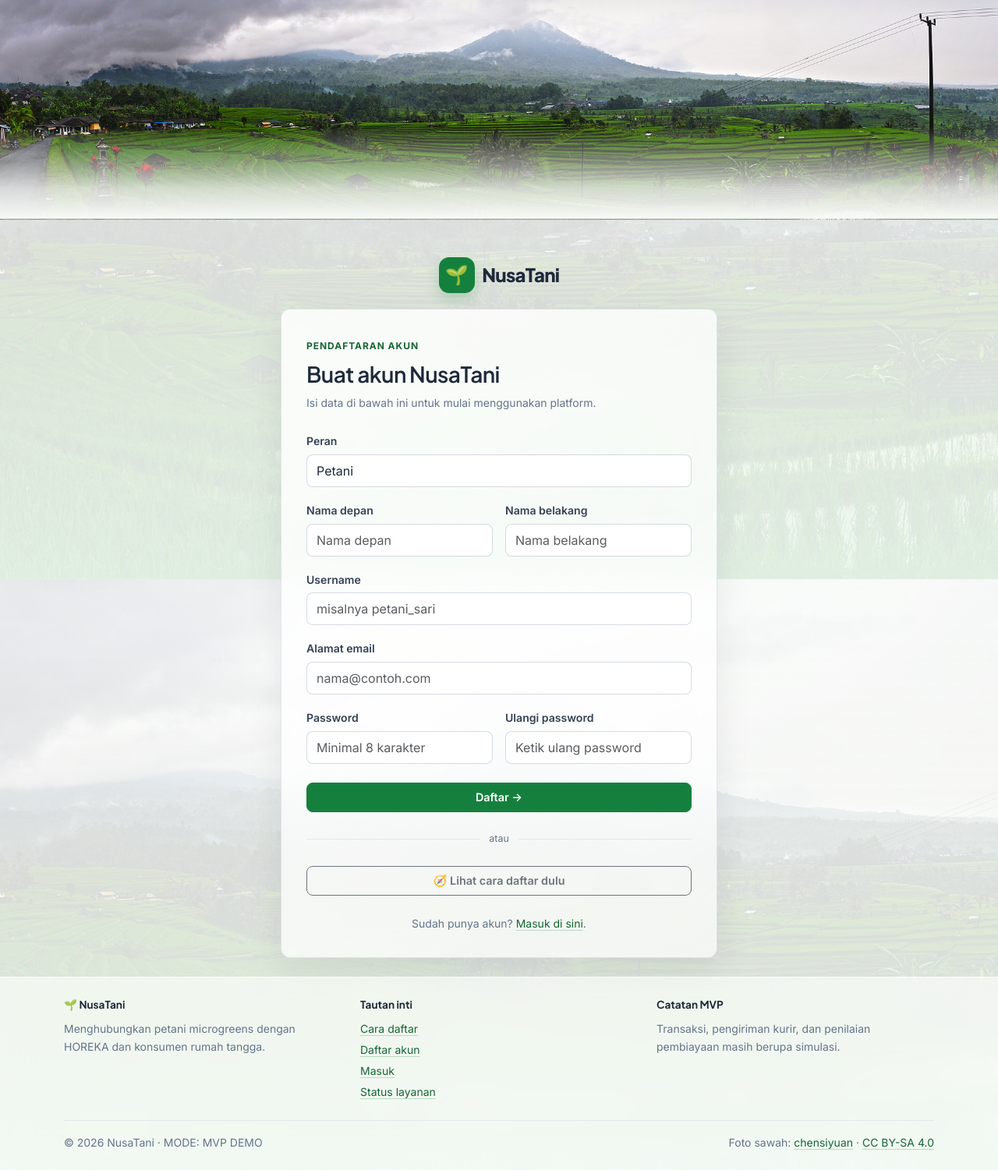
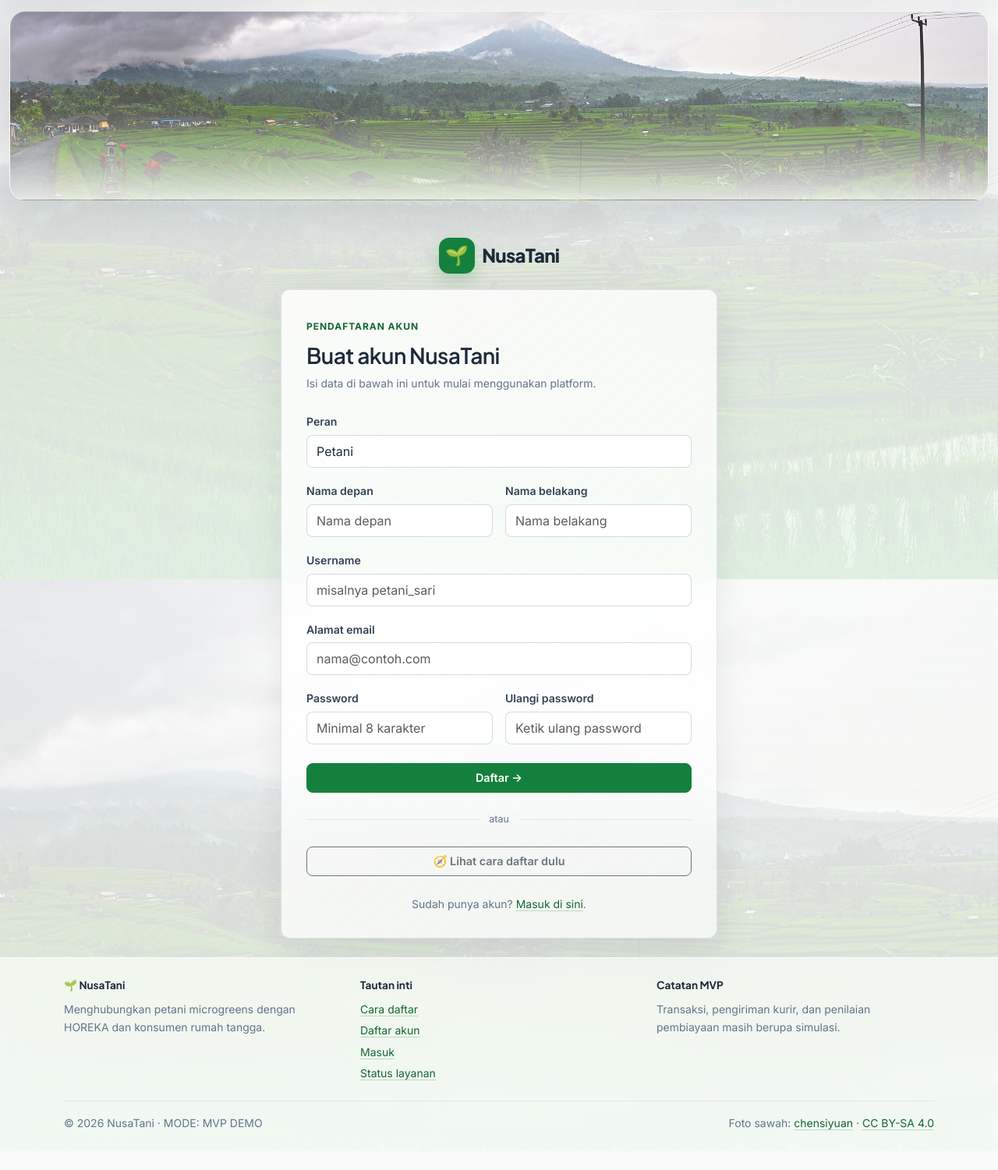
Before and after one commit to aksara26/Nusatani, a Django app: page /accounts/daftar/ in a window 1280 px wide. Shown: the part 57-1558 px from the top of the page at 78% size. After the commit the page ends 1507 px from the top, so only its background shows below. Run offline with Django 5.2, Linux system fonts and the light colour scheme.

Commit message:
Rapikan panel sawah publik agar menyatu dengan latar kaca

```diff
--- a/static/css/app.css
+++ b/static/css/app.css
@@ -370,17 +370,22 @@ a:hover {
   z-index: 1;
 }
 
-/* Public pages: foto sawah + gunung nyata di pita atas. Tidak ada teks di atas foto,
-   jadi gambar tidak pernah menutupi atau mengganggu keterbacaan formulir. */
+/* Public pages: pita sawah sebagai panel kaca, menyatu dengan latar global. */
 .public-hero {
-  height: clamp(180px, 22vw, 300px);
-  background-color: var(--nt-bg);
+  height: clamp(150px, 19vw, 250px);
+  width: min(100% - 1.5rem, 1320px);
+  margin: 0.85rem auto 0;
+  border: 1px solid var(--nt-glass-border);
+  border-radius: 20px;
+  box-shadow: var(--nt-glass-shadow);
+  background-color: transparent;
   background-image:
-    linear-gradient(180deg, rgba(248, 250, 248, 0) 58%, rgba(248, 250, 248, 0.82) 86%, var(--nt-bg) 100%),
+    linear-gradient(180deg, rgba(248, 250, 248, 0.08) 0%, rgba(248, 250, 248, 0.3) 54%, rgba(248, 250, 248, 0.9) 100%),
     url("../images/highland-sawah.jpg");
   background-repeat: no-repeat;
   background-position: center 45%, center 42%;
   background-size: cover, cover;
+  overflow: hidden;
 }
 
 body.is-public main {
@@ -1249,7 +1254,7 @@ body.is-workspace main > * {
 }
 
 .public-hero {
-  border-bottom: 1px solid rgba(255, 255, 255, 0.5);
+  border-bottom-color: rgba(255, 255, 255, 0.5);
 }
 
 @media (max-width: 768px) {
```
